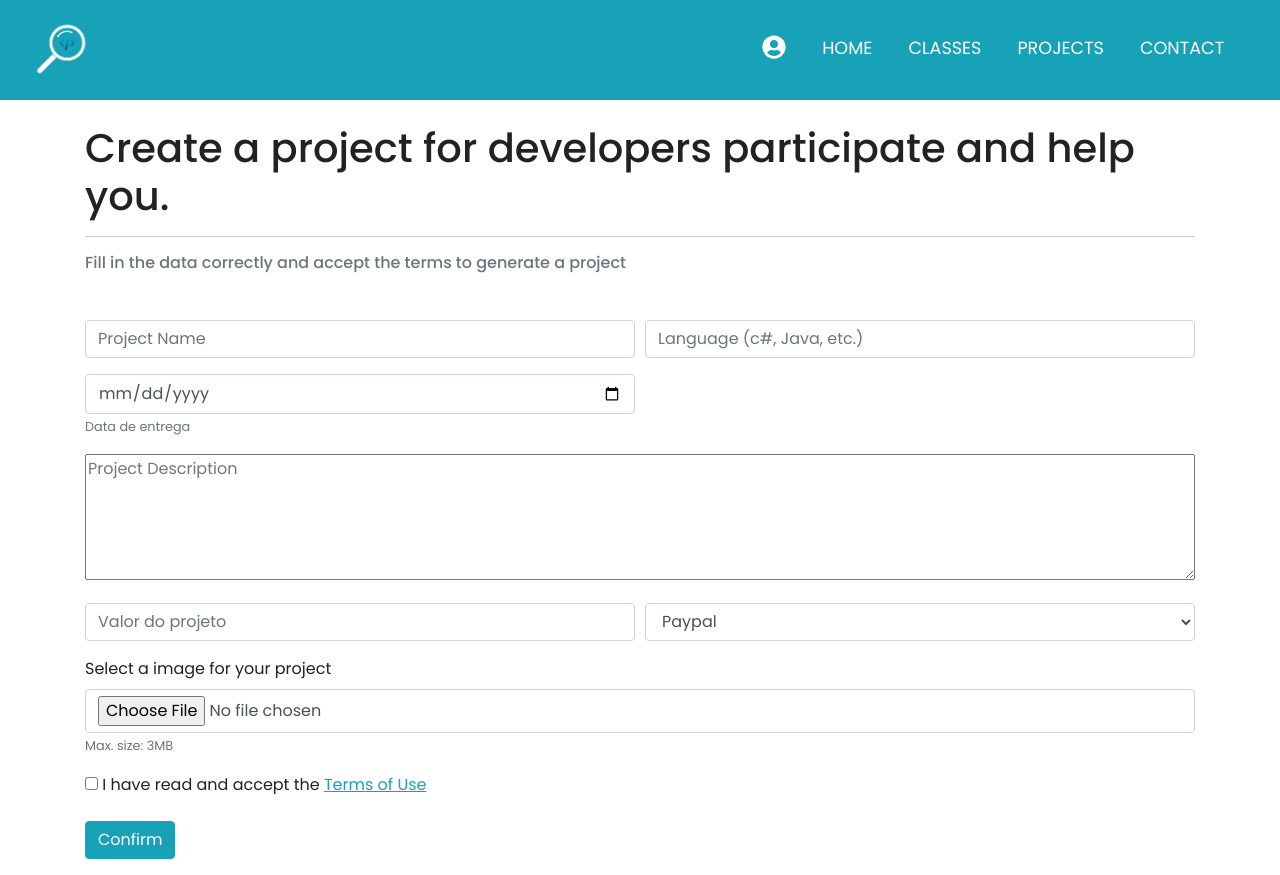
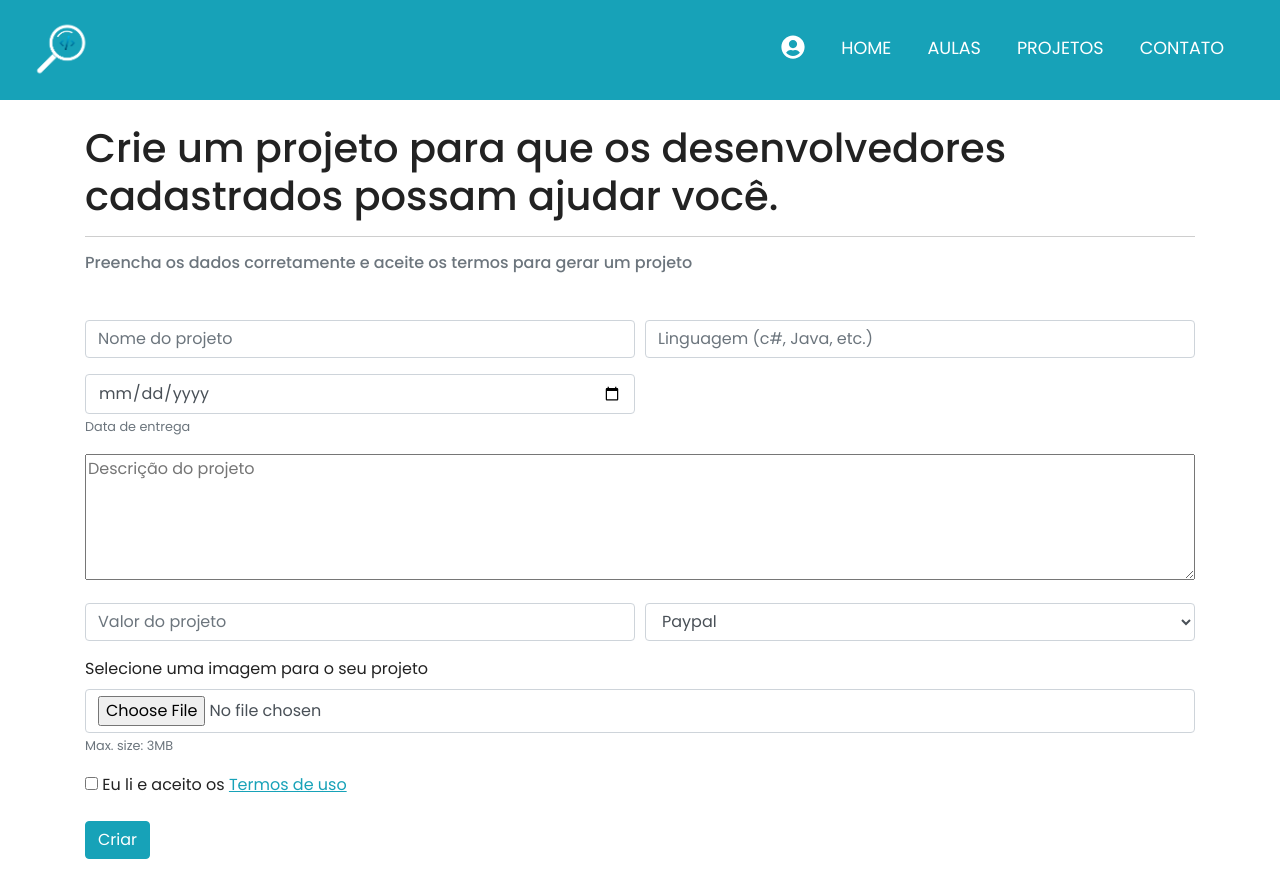
Before and after one commit to caioantoniodev/findjobs, a PHP site: page /create.php in a window 1280 px wide. Run offline with PHP 8.4, Linux system fonts and the light colour scheme; the visitor is signed in with stand-in values (Sample User, id 1); some libraries are stand-ins or nearby versions.

Commit message:
Update language

```diff
--- a/classes.php
+++ b/classes.php
@@ -99,7 +99,7 @@ if (!isset($_SESSION['logado'])) {
       <!--Recommended Channels-->
       <div class="col-12">
         <hr>
-        <h4 class="mt-4">RECOMMENDED CHANNELS</h4>
+        <h4 class="mt-4">Não encontrou o conteúdo aqui, temos alguns canais legais para você acessar</h4>
       </div>
 
       <div class="embed-responsive embed-responsive-16by9 col-md-5 col-xl-3 m-2">
--- a/create.php
+++ b/create.php
@@ -17,7 +17,7 @@ $cpfCliente = $_SESSION['cpf'];
 <head>
   <meta charset="UTF-8">
   <meta name="viewport" content="width=device-width, initial-scale=1.0">
-  <title>Create Project</title>
+  <title>Criar projetos</title>
   <link rel="stylesheet" href="https://maxcdn.bootstrapcdn.com/bootstrap/4.0.0/css/bootstrap.min.css">
   <link href="css/create.css" rel="stylesheet">
   <link href="css/topo.css" rel="stylesheet">
@@ -40,22 +40,22 @@ $cpfCliente = $_SESSION['cpf'];
             <li class="nav-item dropdown">
               <a class="nav-link text-white" id="navbarDropdown" role="button" data-toggle="dropdown" aria-haspopup="true" aria-expanded="false" href="#"><i class="fas fa-user-circle"></i></a>
               <div class="dropdown-menu" aria-labelledby="navbarDropdown">
-                <a href="profile.php" class="dropdown-item">Profile</a>
+                <a href="profile.php" class="dropdown-item">Perfil</a>
                 <div class="dropdown-divider"></div>
-                <a href="sair.php" class="dropdown-item"><i class="fas fa-sign-out-alt"></i> Log Out</a>
+                <a href="sair.php" class="dropdown-item"><i class="fas fa-sign-out-alt"></i>Sair</a>
               </div>
             </li>
             <li class="nav-item active">
               <a class="nav-link text-white" href="index.php">Home</a>
             </li>
             <li class="nav-item">
-              <a class="nav-link text-white" href="classes.php">Classes</a>
+              <a class="nav-link text-white" href="classes.php">Aulas</a>
             </li>
             <li class="nav-item">
-              <a class="nav-link text-white" href="projects.php">Projects</a>
+              <a class="nav-link text-white" href="projects.php">Projetos</a>
             </li>
             <li class="nav-item">
-              <a class="nav-link text-white" href="contact.php">Contact</a>
+              <a class="nav-link text-white" href="contact.php">Contato</a>
             </li>
           </ul>
         </div>
@@ -66,16 +66,16 @@ $cpfCliente = $_SESSION['cpf'];
   <!-- End Navigation Bar -->
 
   <div class="container">
-    <h1 class="display-5 mt-4">Create a project for developers participate and help you.</h1>
+    <h1 class="display-5 mt-4">Crie um projeto para que os desenvolvedores cadastrados possam ajudar você.</h1>
     <hr>
-    <h6 class="text-muted">Fill in the data correctly and accept the terms to generate a project</h6>
+    <h6 class="text-muted">Preencha os dados corretamente e aceite os termos para gerar um projeto</h6>
     <form class="mt-5" action="create_pj_process.php" method="POST" enctype='multipart/form-data'>
       <div class="form-row">
         <div class="form-group col-md-6">
-          <input type="text" class="form-control" name="nome_projeto" id="projectName" placeholder="Project Name" required="required">
+          <input type="text" class="form-control" name="nome_projeto" id="projectName" placeholder="Nome do projeto" required="required">
         </div>
         <div class="form-group col-md-6">
-          <input type="text" class="form-control" name="lang" id="lang" placeholder="Language (c#, Java, etc.)" required="required">
+          <input type="text" class="form-control" name="lang" id="lang" placeholder="Linguagem (c#, Java, etc.)" required="required">
         </div>
       </div>
       <div class="form-row">
@@ -85,7 +85,7 @@ $cpfCliente = $_SESSION['cpf'];
         </div>
       </div>
       <div class="form-group">
-        <textarea id="desc" rows="5" name="descricao" placeholder="Project Description" required="required" style="width: 100%;"></textarea>
+        <textarea id="desc" rows="5" name="descricao" placeholder="Descrição do projeto" required="required" style="width: 100%;"></textarea>
       </div>
       <div class="form-row">
         <div class="form-group col-md-6">
@@ -94,24 +94,24 @@ $cpfCliente = $_SESSION['cpf'];
         <div class="form-group col-md-6">
           <select class="form-control" name="fPagamento" id="payment">
             <option value="Paypal">Paypal</option>
-            <option value="Boleto Bancário">Bank Slip</option>
-            <option value="Cartão de Credito">Credit Card</option>
+            <option value="Boleto Bancário">Boleto</option>
+            <option value="Cartão de Credito">Cartão de crédito</option>
           </select>
         </div>
       </div>
       <!--Input invisivel que passa o cpf do cliente para a pagina que processa que os dados-->
       <input type="hidden" name="cpfCliente" value="<?= $cpfCliente ?>" />
       <div class="form-group">
-        <label for="image">Select a image for your project</label>
+        <label for="image">Selecione uma imagem para o seu projeto</label>
         <input class="form-control" name="imagem" type="file" id="image">
         <small class="text-muted">Max. size: 3MB</small>
       </div>
       <div class="form-group">
         <label class="active">
-          <input type="checkbox" autocomplete="off" required="required"> I have read and accept the <span class="text-info" style="text-decoration: underline; cursor: pointer;"><a data-toggle="modal" data-target="#myModal">Terms of Use</a></span>
+          <input type="checkbox" autocomplete="off" required="required"> Eu li e aceito os <span class="text-info" style="text-decoration: underline; cursor: pointer;"><a data-toggle="modal" data-target="#myModal">Termos de uso</a></span>
         </label>
       </div>
-      <button type="submit" class="btn btn-info mb-3">Confirm</button>
+      <button type="submit" class="btn btn-info mb-3">Criar</button>
       <div class="modal fade" id="myModal" tabindex="-1" role="dialog" aria-labelledby="myModalLabel">
         <div class="modal-dialog" role="document">
           <div class="modal-content col-12">
--- a/projects.php
+++ b/projects.php
@@ -66,7 +66,7 @@ if (!isset($_SESSION['logado'])) {
         <p class="lead">Aqui você encontrará várias opções de projeto para ingressar.</p>
         <hr>
         <div class="col-12">
-          <a href="create.php"><button type="button" class="btn btn-outline-dark btn-lg">Create a Project</button></a>
+          <a href="create.php"><button type="button" class="btn btn-outline-dark btn-lg">Criar um projeto</button></a>
         </div>
       </div>
       <div class="container-fluid padding" align="center">
@@ -124,7 +124,7 @@ if (!isset($_SESSION['logado'])) {
         <div class="modal-dialog" role="document">
           <div class="modal-content col-12">
             <div class="modal-header">
-              <h4 class="modal-title" id="myModalLabel">Wanna join in a project?</h4>
+              <h4 class="modal-title" id="myModalLabel">Quer participar de um projeto?</h4>
               <button type="button" class="close" data-dismiss="modal" aria-label="Close"><span aria-hidden="true">&times;</span></button>
             </div>
             <div class="modal-body">
```
